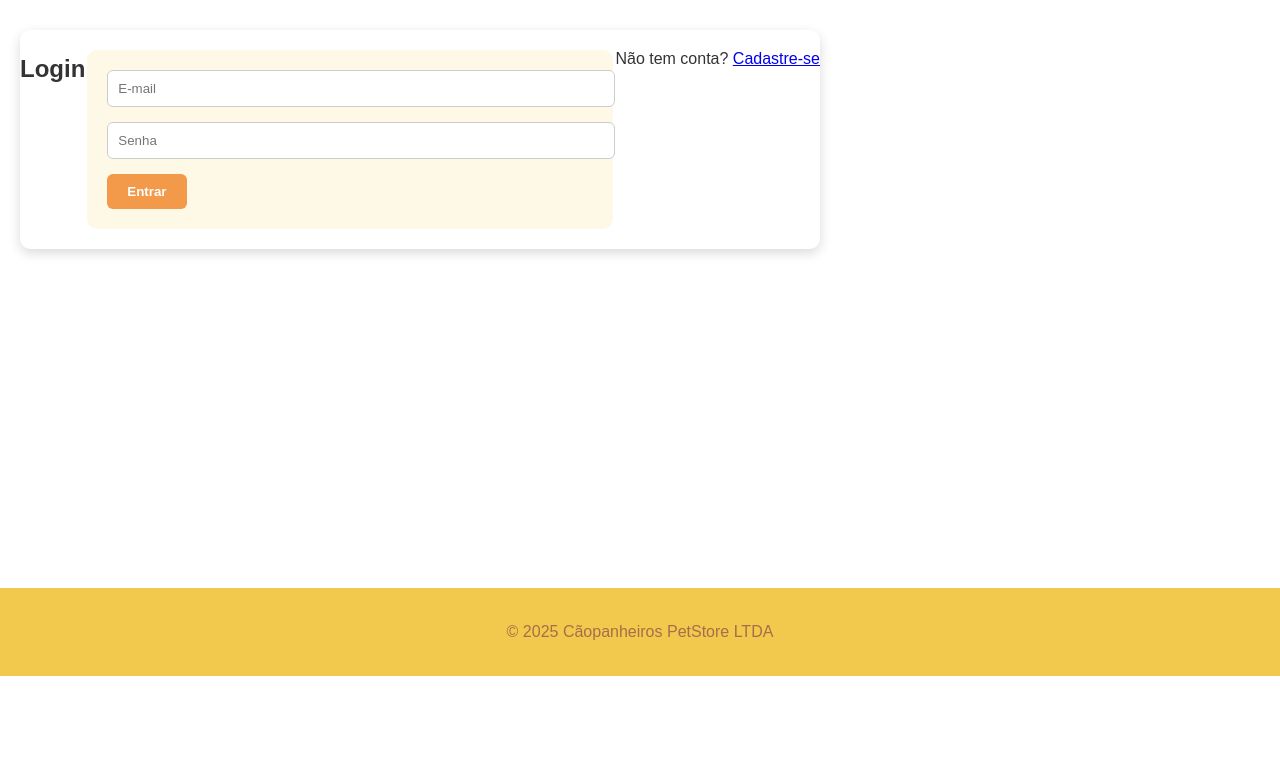
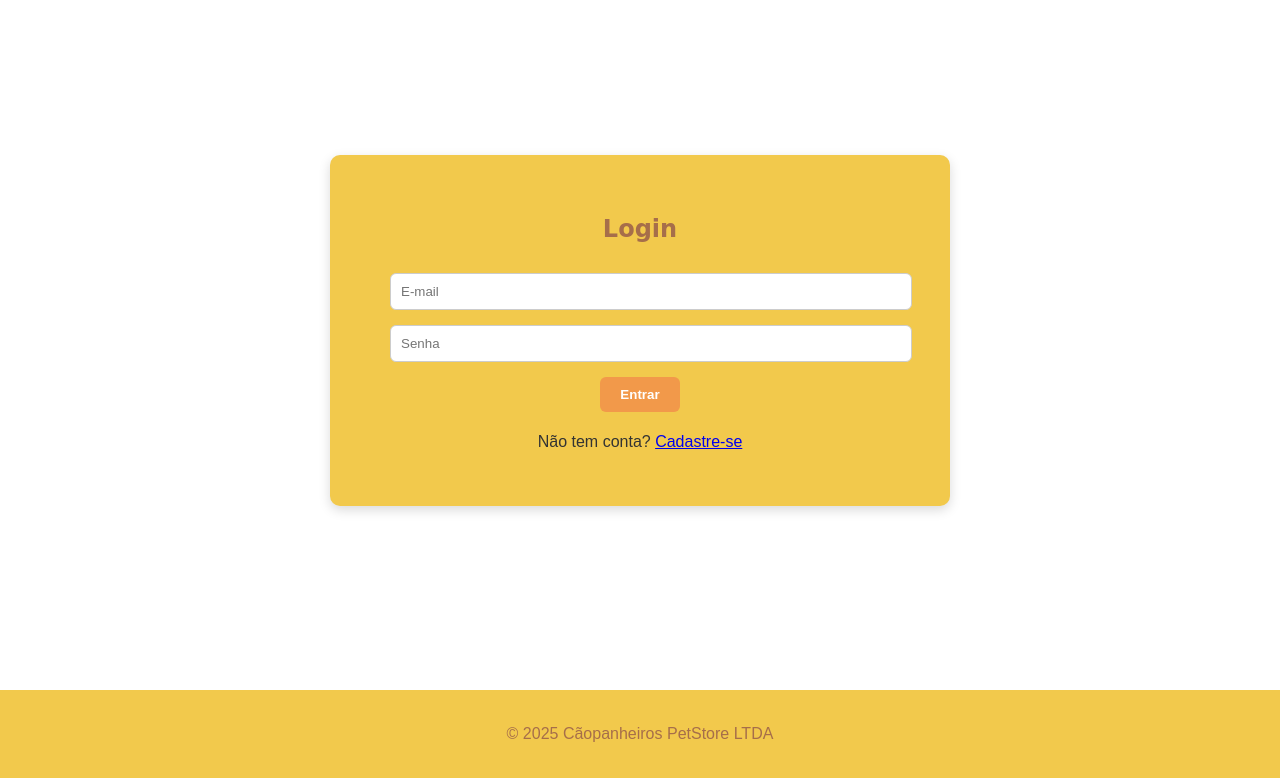
Before and after one commit to lamartinz/PetshopWeb, a PHP site: page /login.html in a window 1280 px wide. Shown: the part 124-902 px from the top of the page. Before the commit the page ends 800 px from the top, so only its background shows below. Run offline with PHP 8.4, Linux system fonts and the light colour scheme.

Commit message:
Feature: html e css Login
Estilizei usando Css a página de Login com isso acabei fazendo algumas alterações na main no html. Precisei mudar a class "login-container" para "cadastro-container"

```diff
--- a/SRC/cadastro.html
+++ b/SRC/cadastro.html
@@ -16,7 +16,7 @@
 
   <main>
     <div class="cadastro-layout">
-      <div class="login-container">
+      <div class="cadastro-container">
         <div class="BemVindo">
           <h2>Bem-vindo(a) à Cãopanheiros!</h2>
           <p>Faça seu cadastro e tenha acesso aos seus favoritos.</p>
--- a/SRC/css/style.css
+++ b/SRC/css/style.css
@@ -245,7 +245,7 @@ footer{
   min-height: 75vh;
 }
 
-.login-container{
+.cadastro-container{
   display: flex;
   width: 100%;
   max-width:800px;
@@ -314,7 +314,7 @@ footer{
 
 
 @media(max-width: 768px){
-  .login-container{
+  .cadastro-container{
     flex-direction: column;
     max-width: 500px;
   }
@@ -327,3 +327,44 @@ footer{
     width: 100%;
   }
 }
+
+/* tela de login */
+.login-layout{
+  display: flex;
+  justify-content: center;
+  align-items: center;
+  min-height: 75vh;
+}
+
+.login-container{
+  width: 100%;
+  max-width: 550px;
+  padding: 35px;
+  background-color: #F2C94C;
+  border-radius: 10px;
+  box-shadow: 0 4px 12px rgba(0, 0, 0, 0.15);
+  text-align: center;
+}
+
+.login-container h2{
+  width: 100%;
+  text-align: center;
+  font-family: "Baloo 2", "Fredoka One", cursive;
+  color: #A66E4A;
+  margin-bottom: 25px;
+  text-align: center;
+}
+
+.login-container form{
+  background-color: transparent;
+  padding: 0;
+  border-radius: 0;
+  width: 100%;
+  margin: 0 auto;
+  display: block;
+}
+
+.login-container p{
+  text-align: center;
+  margin-top: 17px;
+}
--- a/SRC/login.html
+++ b/SRC/login.html
@@ -15,6 +15,7 @@
   </header>
 
   <main>
+    <div class="login-layout">
       <div class="login-container">
         <h2>Login</h2>
         <form method="POST" action="backend/login.php">
@@ -24,6 +25,7 @@
         </form>
         <p>Não tem conta? <a href="cadastro.html">Cadastre-se</a></p>
       </div>
+    </div>
   </main>
 
   <footer>
```
Lines whose indentation alone changed are shown as unchanged.
